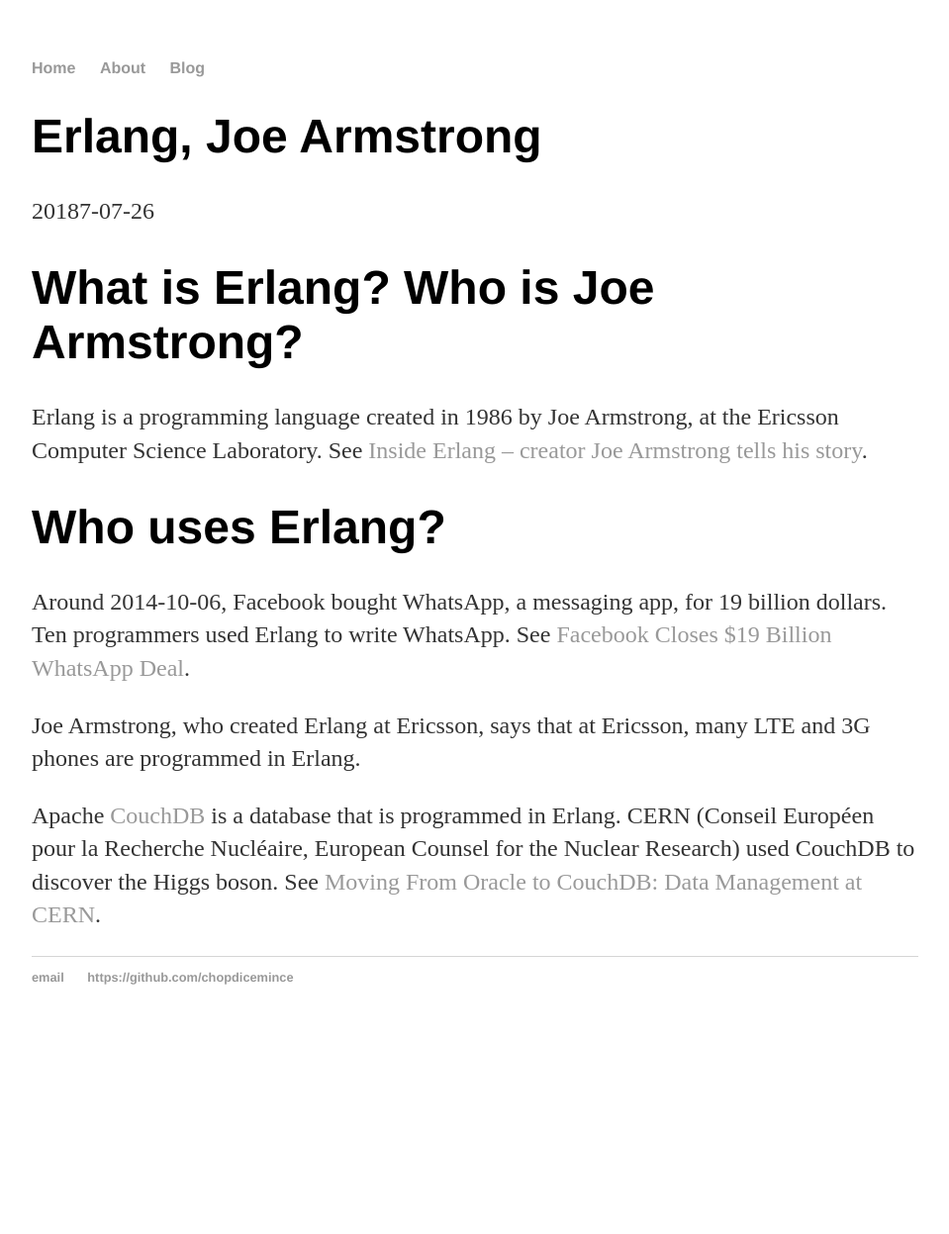
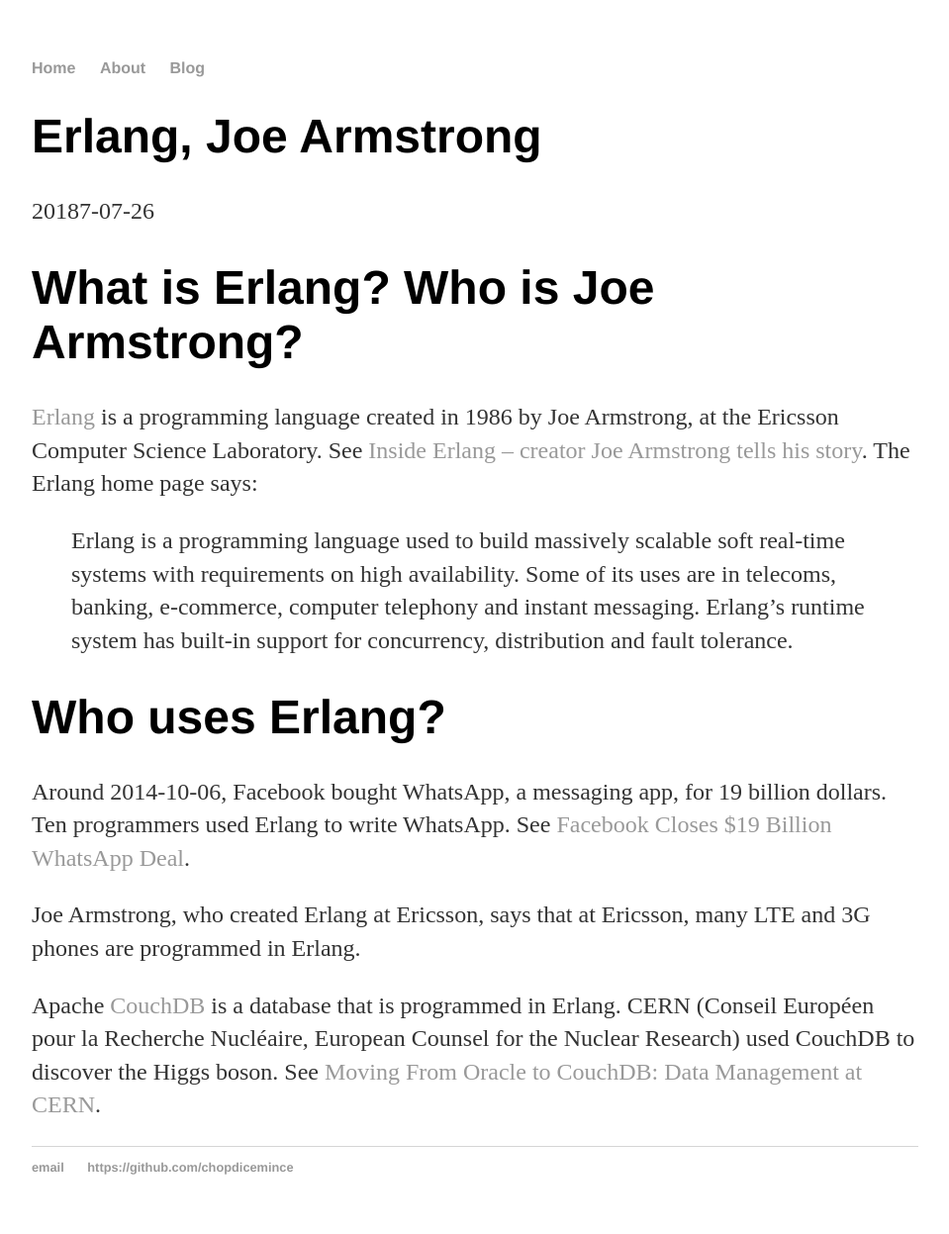
Before and after one commit to chopdicemince/chopdicemince.github.io, a Jekyll site: the page built from _posts/2018-07-26-erlang-and-joe-armstrong.md, in a window 1280 px wide. Shown: the whole page at 99% size, without its empty margins (160-1119 px from the left). Built offline with Jekyll 4.4.1, drawn with Linux system fonts in a browser that asks for light colours; before the commit the page ends 1055 px from its top, so only the background shows below that.

Commit message:
Add quote from Erlang home page

```diff
--- a/_posts/2018-07-26-erlang-and-joe-armstrong.md
+++ b/_posts/2018-07-26-erlang-and-joe-armstrong.md
@@ -6,7 +6,9 @@
 
 # What is Erlang? Who is Joe Armstrong?
 
-Erlang is a programming language created in 1986 by Joe Armstrong, at the Ericsson Computer Science Laboratory. See [Inside Erlang – creator Joe Armstrong tells his story](https://www.erlang.org/about).
+[Erlang](https://www.erlang.org/) is a programming language created in 1986 by Joe Armstrong, at the Ericsson Computer Science Laboratory. See [Inside Erlang – creator Joe Armstrong tells his story](https://www.erlang.org/about). The Erlang home page says:
+
+> Erlang is a programming language used to build massively scalable soft real-time systems with requirements on high availability. Some of its uses are in telecoms, banking, e-commerce, computer telephony and instant messaging. Erlang's runtime system has built-in support for concurrency, distribution and fault tolerance.
 
 # Who uses Erlang?
 
```
